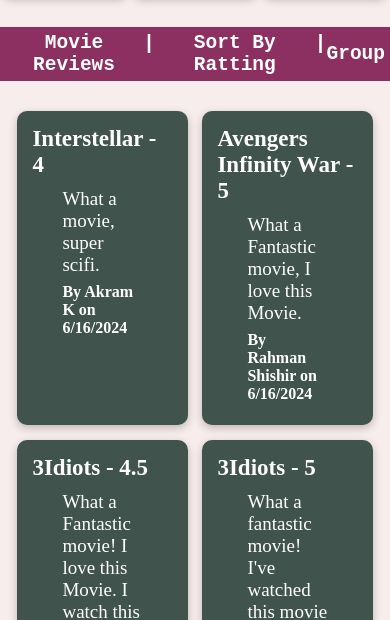
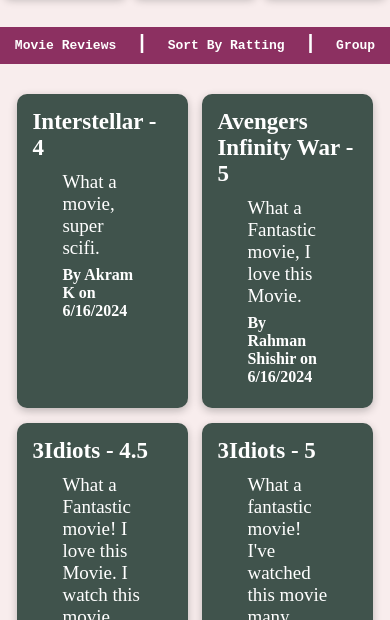
Before and after one commit to shishir3051/Movie-Mania, a website with bundled scripts: page index.html in a window 390 px wide. Shown: the part 224-844 px from the top of the page. Built offline with nearby package versions, Linux system fonts and the light colour scheme; a web font is replaced by a local one.

Commit message:
media query add

```diff
--- a/src/input.css
+++ b/src/input.css
@@ -15,7 +15,7 @@
 }
 
 .header .nav {
-    background: #8C3061;
+    background: #8c3061;
     /* display: block; */
     width: 92%;
     margin: 0 auto;
@@ -61,7 +61,7 @@
 }
 .flex {
     display: flex;
-    background: #8C3061;
+    background: #8c3061;
     margin-bottom: 20px;
     justify-items: center;
     max-width: 100%;
@@ -84,11 +84,21 @@
     text-align: center;
     font-weight: bold;
     font-size: 1.5em;
-    background: #8C3061;
+    background: #8c3061;
     border: none;
     cursor: pointer;
     font-family: monospace;
     /* font-weight: 900; */
+}
+
+@media (max-width: 500px) {
+    .flex h1 {
+        margin-top: 6px;
+        font-size: 1em;
+    }
+    .flex button {
+        font-size: 1em;
+    }
 }
 .reviews {
     display: flex;
@@ -100,7 +110,7 @@
 }
 
 .reviews-card {
-    background: #40534C;
+    background: #40534c;
     flex-basis: 46%;
     padding: 15px;
     width: 100%;
```
